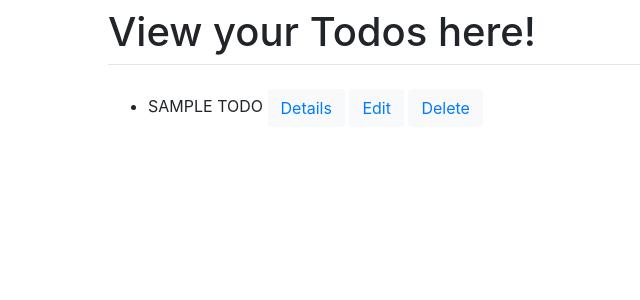
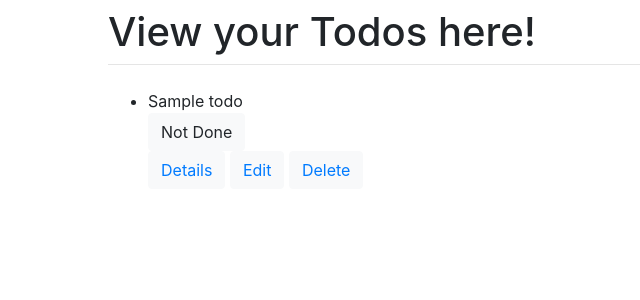
Before and after one commit to KameliyaN/my_todo_project, a Django app: template profile_todo/templates/profile_todo/home.html in a window 1280 px wide. Shown: the part 250-550 px from the top of the page, without its empty margins (167-807 px from the left). Run offline with Django 3.2, Linux system fonts and the light colour scheme; the template is opened without the code that fills it: most values are stand-ins (such as "Sample title", 1, 10 or a date in 2020); parts of the project's set-up code (start-up, migrations or seed data) failed here and were passed over; some libraries are stand-ins or nearby versions.

Commit message:
todo done and not done view and html form

```diff
--- a/profile_todo/forms.py
+++ b/profile_todo/forms.py
@@ -43,7 +43,7 @@ class ProfileForm(forms.ModelForm):
 class TodoForm(forms.ModelForm):
     title = forms.CharField(label='Title', widget=forms.TextInput(attrs={'class': 'form-control'}))
     description = forms.CharField(label='Description', widget=forms.Textarea(attrs={'class': 'form-control'}))
-    is_done = forms.BooleanField(label='Done or not')
+    is_done = forms.BooleanField(label='Done or not',required=False)
 
     class Meta:
         model = Todo
--- a/profile_todo/templates/profile_todo/home.html
+++ b/profile_todo/templates/profile_todo/home.html
@@ -6,7 +6,17 @@
     {% if todos %}
         <ul>
             {% for todo in todos %}
-                <li>{{ todo.title|upper }}
+                <li>{{ todo.title }}
+                    <form method="post" action="{% url 'mark todo done' pk=todo.pk %}">
+                            {% csrf_token %}
+
+                                {% if todo.is_done %}
+                                     <button   class="btn btn-light">Done</button>
+                                {% else %}
+                                     <button   class="btn btn-light">Not Done</button>
+                                {% endif %}
+
+                        </form>
                     <button   class="btn btn-light"><a href="{% url 'details' pk=todo.pk %}">Details</a></button>
                     <button   class="btn btn-light"><a href="{% url 'edit' pk=todo.pk %}">Edit</a></button>
                     <button   class="btn btn-light"><a href="{% url 'delete' pk=todo.pk %}">Delete</a></button>
--- a/profile_todo/urls.py
+++ b/profile_todo/urls.py
@@ -9,5 +9,6 @@ urlpatterns = [
     path('delete/<int:pk>/',views.delete,name='delete'),
     path('edit/<int:pk>/', views.edit, name='edit'),
     path('details/<int:pk>/', views.details, name='details'),
+    path('mark-done/<int:pk>', views.mark_todo_done, name='mark todo done'),
 
 ]
--- a/profile_todo/views.py
+++ b/profile_todo/views.py
@@ -71,3 +71,7 @@ def delete(request, pk):
 def details(request, pk):
     todo = Todo.objects.get(pk=pk)
     return render(request, 'profile_todo/details.html', {'todo': todo})
+
+
+def mark_todo_done(request, pk):
+    return redirect('home')
```
